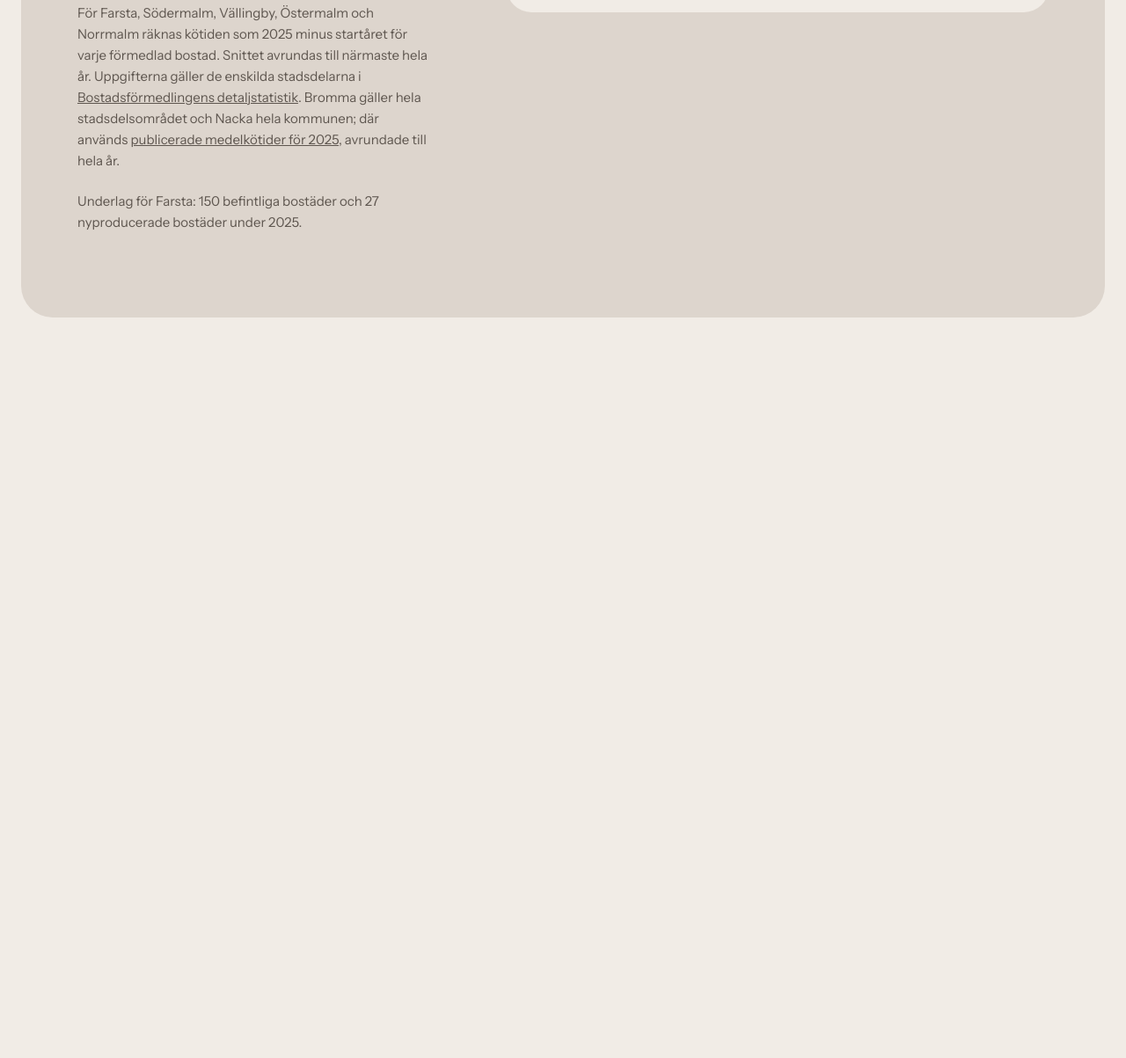
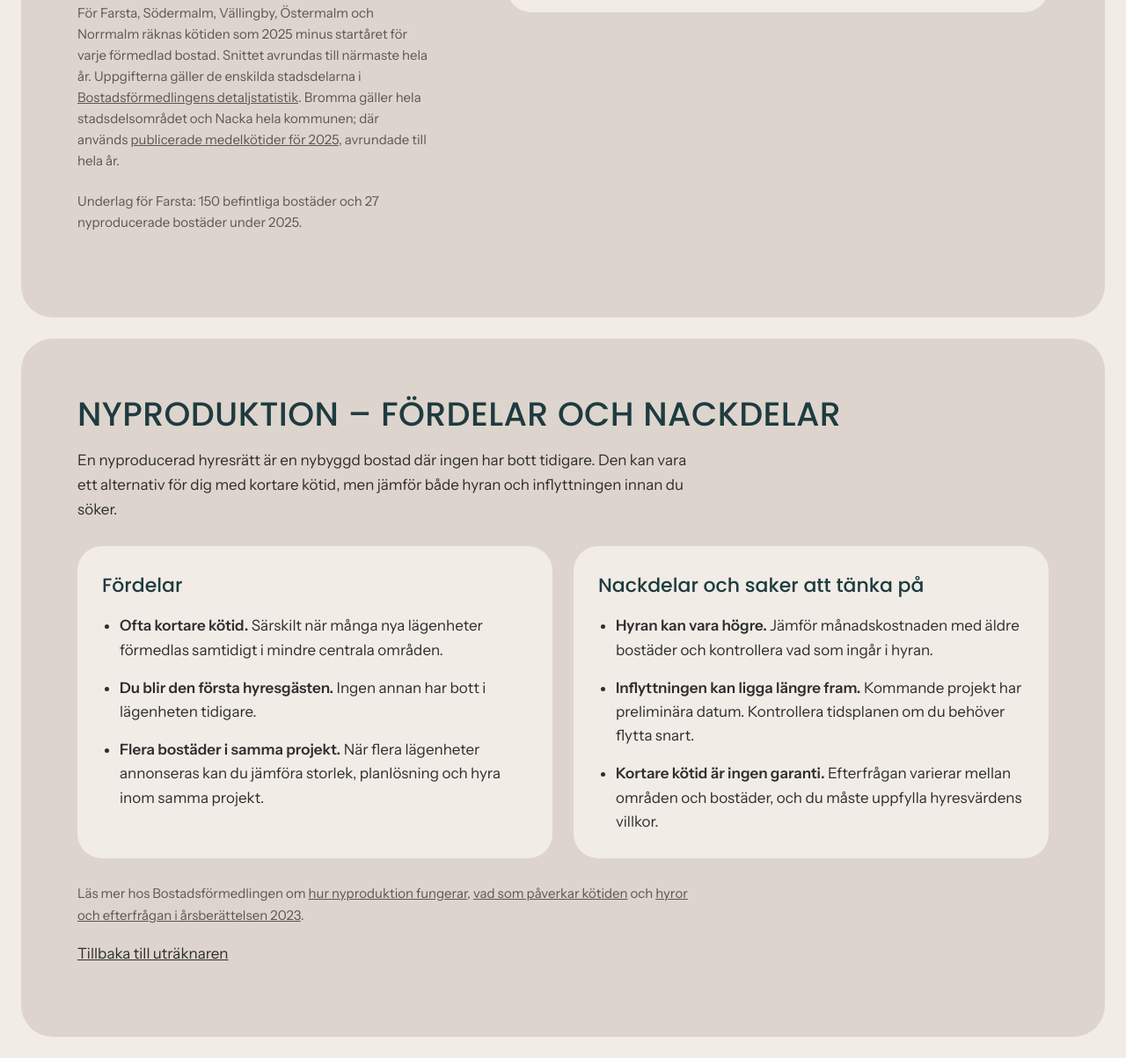
Before and after one commit to Arnegard/Portunus, a plain HTML site: page index.html in a window 1280 px wide. Shown: the part 1359-2562 px from the top of the page at 88% size. Before the commit the page ends 1744 px from the top, so only its background shows below. Drawn offline with Linux system fonts and the light colour scheme.

Commit message:
Link Nyproduktion to responsive pros and cons section

```diff
--- a/index.html
+++ b/index.html
@@ -72,6 +72,17 @@ h2 { margin: 0; font-family: var(--rubrik); font-size: 38px; line-height: 1.15;
 .stor--vin { color: var(--vin); }
 .stor.stor--saknas { font-family: var(--text); font-size: 16px; line-height: 1.4; overflow-wrap: anywhere; }
 
+/* Nyproduktion */
+.nyproduktion { margin: 0 24px; padding: 64px; border-radius: 36px; background: var(--taupe-ljus); scroll-margin-top: 24px; }
+.nyproduktion > p { max-width: 700px; font-size: 17px; line-height: 1.65; }
+.nyproduktion__kort { display: grid; grid-template-columns: repeat(2, minmax(0, 1fr)); gap: 24px; margin: 28px 0; }
+.nyproduktion__kort article { padding: 28px; border-radius: 28px; background: var(--creme); }
+.nyproduktion h3 { margin: 0 0 16px; font-family: var(--rubrik); font-size: 22px; font-weight: 500; color: var(--petrol); }
+.nyproduktion ul { margin: 0; padding-left: 20px; }
+.nyproduktion li { margin-bottom: 16px; font-size: 17px; line-height: 1.6; }
+.nyproduktion li:last-child { margin-bottom: 0; }
+.nyproduktion .liten { font-size: 15px; color: var(--dampad); }
+
 /* Mobile */
 @media (max-width: 1100px) {
   .topp { grid-template-columns: 1fr; min-height: 0; padding: 24px; }
@@ -81,11 +92,15 @@ h2 { margin: 0; font-family: var(--rubrik); font-size: 38px; line-height: 1.15;
   .utrakning { flex-direction: column; gap: 48px; padding: 56px 32px; }
   .utrakning__text { width: auto; }
   .rakning { width: 100%; }
+  .nyproduktion { padding: 40px 32px; }
 }
 @media (max-width: 600px) {
   h1 { font-size: 36px; }
   h2 { font-size: 28px; }
   .formular__falt { grid-template-columns: 1fr; }
+  .nyproduktion { margin: 0 12px; padding: 40px 20px; border-radius: 28px; }
+  .nyproduktion__kort { grid-template-columns: 1fr; gap: 16px; }
+  .nyproduktion__kort article { padding: 24px 20px; }
   .top_picture { height: 380px; border-radius: 28px; }
   .utrakning { margin: 0 12px; padding: 40px 20px; border-radius: 28px; }
   .rakning { padding: 20px; }
@@ -112,7 +127,7 @@ h2 { margin: 0; font-family: var(--rubrik); font-size: 38px; line-height: 1.15;
         </a>
         <nav aria-label="Huvudmeny">
           <a class="menu_link" href="#sa-funkar-det">Så funkar det</a>
-          <a class="menu_link" id="nyproduktion-link" href="#rakning">Nyproduktion</a>
+          <a class="menu_link" id="nyproduktion-link" href="#nyproduktion">Nyproduktion</a>
         </nav>
       </header>
 
@@ -166,6 +181,31 @@ h2 { margin: 0; font-family: var(--rubrik); font-size: 38px; line-height: 1.15;
       <div class="rad"><span>+ din ålder idag</span><span id="alder1">22 år</span><span id="alder2">22 år</span></div>
       <div class="rad rad--summa"><span>Uppskattad ålder vid bostad</span><span class="stor" id="summa1">33</span><span class="stor stor--vin" id="summa2">25</span></div>
     </div>
+  </section>
+
+  <section class="nyproduktion" id="nyproduktion" aria-labelledby="nyproduktion-rubrik">
+    <h2 id="nyproduktion-rubrik">Nyproduktion – fördelar och nackdelar</h2>
+    <p>En nyproducerad hyresrätt är en nybyggd bostad där ingen har bott tidigare. Den kan vara ett alternativ för dig med kortare kötid, men jämför både hyran och inflyttningen innan du söker.</p>
+    <div class="nyproduktion__kort">
+      <article aria-labelledby="nyproduktion-fordelar">
+        <h3 id="nyproduktion-fordelar">Fördelar</h3>
+        <ul>
+          <li><strong>Ofta kortare kötid.</strong> Särskilt när många nya lägenheter förmedlas samtidigt i mindre centrala områden.</li>
+          <li><strong>Du blir den första hyresgästen.</strong> Ingen annan har bott i lägenheten tidigare.</li>
+          <li><strong>Flera bostäder i samma projekt.</strong> När flera lägenheter annonseras kan du jämföra storlek, planlösning och hyra inom samma projekt.</li>
+        </ul>
+      </article>
+      <article aria-labelledby="nyproduktion-nackdelar">
+        <h3 id="nyproduktion-nackdelar">Nackdelar och saker att tänka på</h3>
+        <ul>
+          <li><strong>Hyran kan vara högre.</strong> Jämför månadskostnaden med äldre bostäder och kontrollera vad som ingår i hyran.</li>
+          <li><strong>Inflyttningen kan ligga längre fram.</strong> Kommande projekt har preliminära datum. Kontrollera tidsplanen om du behöver flytta snart.</li>
+          <li><strong>Kortare kötid är ingen garanti.</strong> Efterfrågan varierar mellan områden och bostäder, och du måste uppfylla hyresvärdens villkor.</li>
+        </ul>
+      </article>
+    </div>
+    <p class="liten">Läs mer hos Bostadsförmedlingen om <a href="https://bostad.stockholm.se/sa-gar-det-till/boendetyper/nyproduktion/">hur nyproduktion fungerar</a>, <a href="https://bostad.stockholm.se/statistik/hur-lang-tid-tar-det/">vad som påverkar kötiden</a> och <a href="https://bostad.stockholm.se/globalassets/broschyrer/ab2023/arsberattelse_2023_ta.pdf">hyror och efterfrågan i årsberättelsen 2023</a>.</p>
+    <p><a href="#kotidsform">Tillbaka till uträknaren</a></p>
   </section>
 
 </main>
@@ -252,14 +292,6 @@ h2 { margin: 0; font-family: var(--rubrik); font-size: 38px; line-height: 1.15;
       : "Statistiken gäller " + (omrade === "Nacka" ? "hela Nacka kommun" : "hela Bromma stadsdelsområde") + ".";
   }
 
-  document.getElementById("nyproduktion-link").addEventListener("click", function (e) {
-    if (raknaUtAlder() === false) {
-      e.preventDefault();
-      return;
-    }
-    document.getElementById("rub-omrade2").focus({ preventScroll: true });
-  });
-
   document.getElementById("kotidsform").addEventListener("submit", function (e) {
     e.preventDefault();
     if (raknaUtAlder() === false) return;
```
